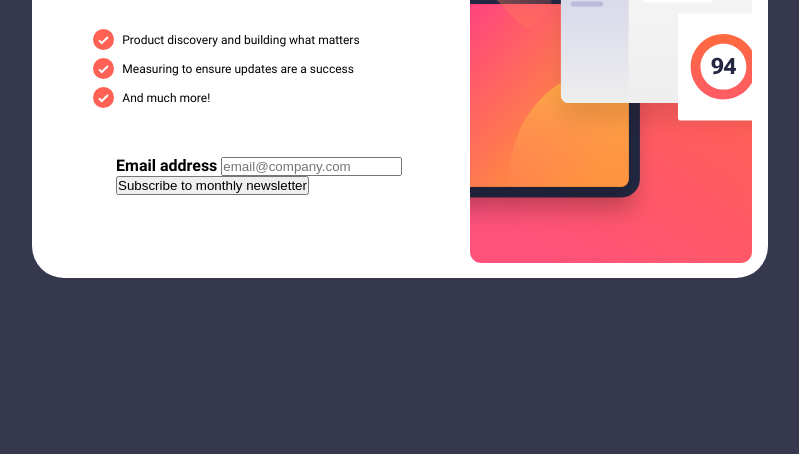
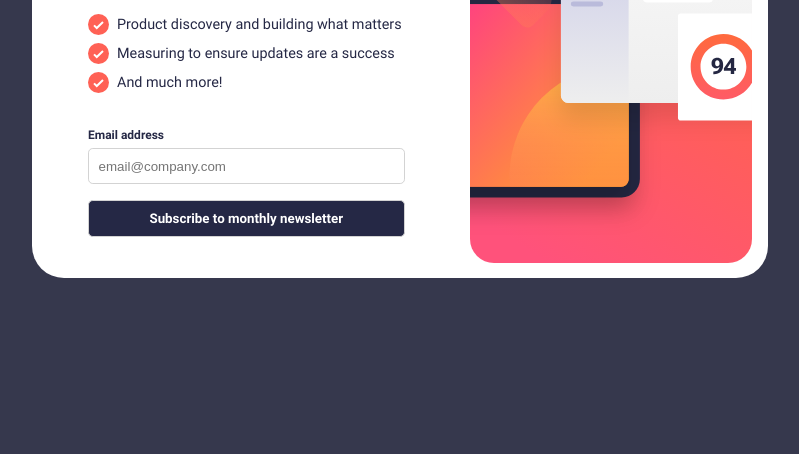
Before and after one commit to tiagoaraujo00/newsletter-sign-up-with-success-message-main, a plain HTML site: page index.html in a window 1280 px wide. Shown: the part 346-800 px from the top of the page, without its empty margins (240-1039 px from the left). Drawn offline with Linux system fonts and the light colour scheme.

Commit message:
style: form

```diff
--- a/css/style.css
+++ b/css/style.css
@@ -25,10 +25,19 @@ body {
 }
 h1, label {
   font-family: 'roboto-bold';
+  color: rgb(37,40,69);
+}
+h1 {
+  font-size: 3.2rem;
+}
+label {
+  font-size: 12px;
 }
 p {
   font-family: 'roboto';
-  font-size: 12px;
+  font-size: .9rem;
+  color: rgb(37,40,69);
+
 }
 .main {
   width: 46rem;
@@ -45,26 +54,49 @@ p {
   padding: 1rem;
 }
 .main__content--text {
-  padding-bottom: 3rem;
+  padding-bottom: 2rem;
 }
 .main__left {
   display: flex;
   flex-direction: column;
   width: 60%;
-  align-items: center;
+  padding-left: 2.5rem;
 }
 .main__text {
+  width: 90%;
   display: flex;
   flex-direction: column;
-  gap: 2rem;
-}
-.main__form {
-
+  gap: 1.5rem;
 }
 .main__list {
   display: flex;
   flex-direction: column;
   gap: .5rem;
+}
+.main__content--form {
+  display: flex;
+  flex-direction: column;
+  width: 90%;
+  gap: 1rem;
+}
+.form__label {
+  padding-bottom: .3rem;
+}
+.main__content--form input {
+  width: 92%;
+  border-radius: .3rem;
+  border: 1px solid #d3d3d3;
+  padding: .6rem;
+}
+.main__content--form button {
+  width: 92%;
+  padding: .6rem;
+  border: 1px solid #d3d3d3;
+  background-color:rgb(37,40,69);
+  font-family: roboto-bold;
+  color: #fff;
+  border-radius: .3rem;
+  cursor: pointer;
 }
 .main__list--item {
   display: flex;
@@ -80,4 +112,5 @@ p {
 }
 .main__right img {
   width: 100%;
+  border-radius: 1.5rem;
 }
--- a/index.html
+++ b/index.html
@@ -41,16 +41,20 @@
           </div>
           <div class="main__content--form">
             <div class="email-input">
-              <form action="">
+              <form>
+                <div class="form__label">
                   <label for="email">
                     Email address
+                  </label>
+                </div>
+                <div>
                   <input
                   type="email"
                   name="email"
                   id="email"
                   placeholder="email@company.com"
                 />
-                </label>
+                </div>
               </form>
             </div>
             <div class="button-input">
```
Lines whose indentation alone changed are shown as unchanged.
